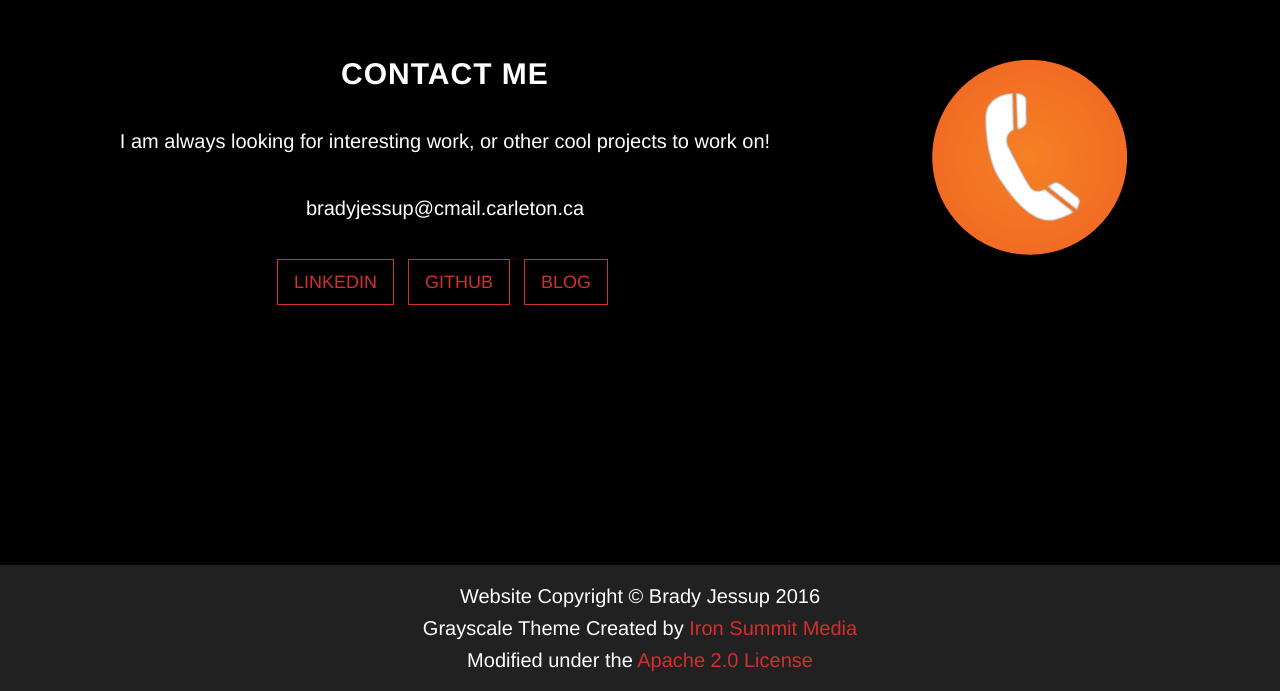
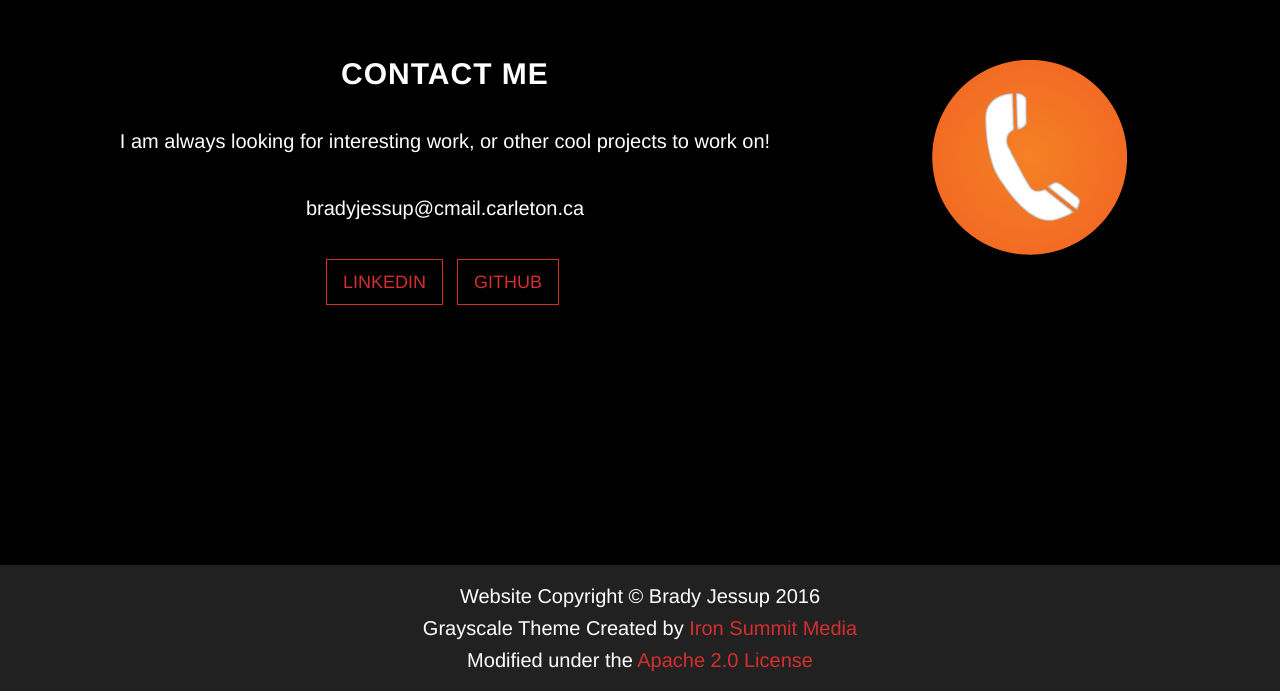
Before and after one commit to Ershany/Ershany.github.io, a plain HTML site: page index.html in a window 1280 px wide. Shown: the part 2316-3007 px from the top of the page. Drawn offline with Linux system fonts and the light colour scheme.

Commit message:
Touched up my website

```diff
--- a/index.html
+++ b/index.html
@@ -88,7 +88,6 @@
 					<ul class="list-inline banner-social-buttons">
 						<li><a href="https://www.linkedin.com/in/brady-jessup-212539110?trk=hp-identity-name" class="btn btn-default btn-lg"></i><span class="network-name">LinkedIn</span></a></li>
 						<li><a href="https://github.com/Ershany" class="btn btn-default btn-lg"><span class="network-name">Github</span></a></li>
-						<li><a href="https://ershanygamedev.wordpress.com/author/ershany/" class="btn btn-default btn-lg"><span class="network-name">Blog</span></a></li>
 					</ul>
 				</div>
 				<div class="col-md-4 col-sm-12 text-center">
```
